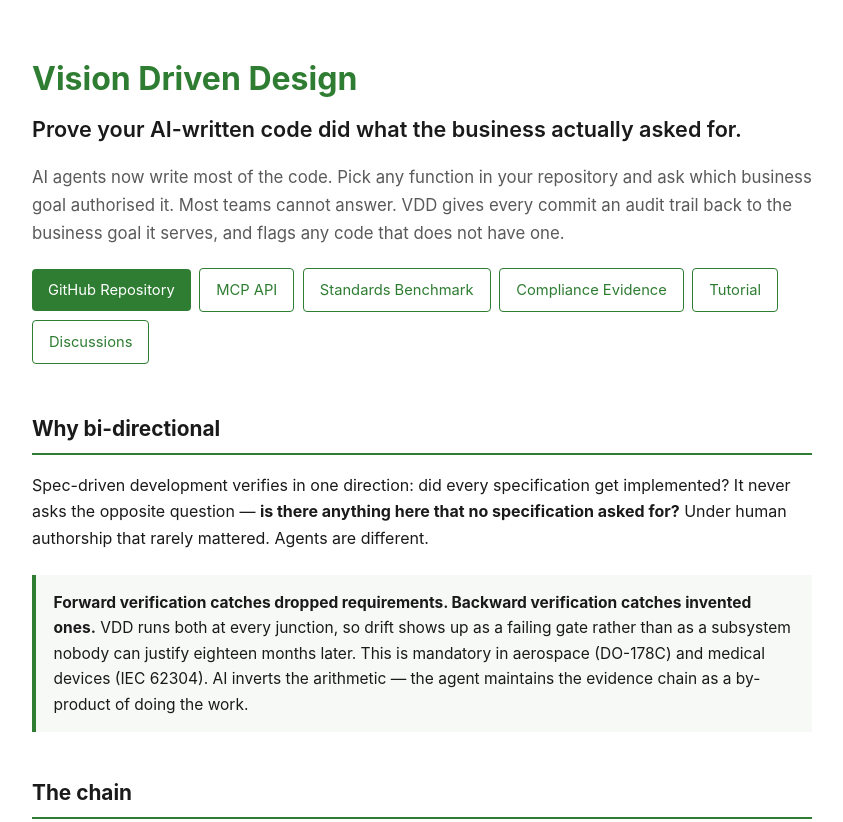
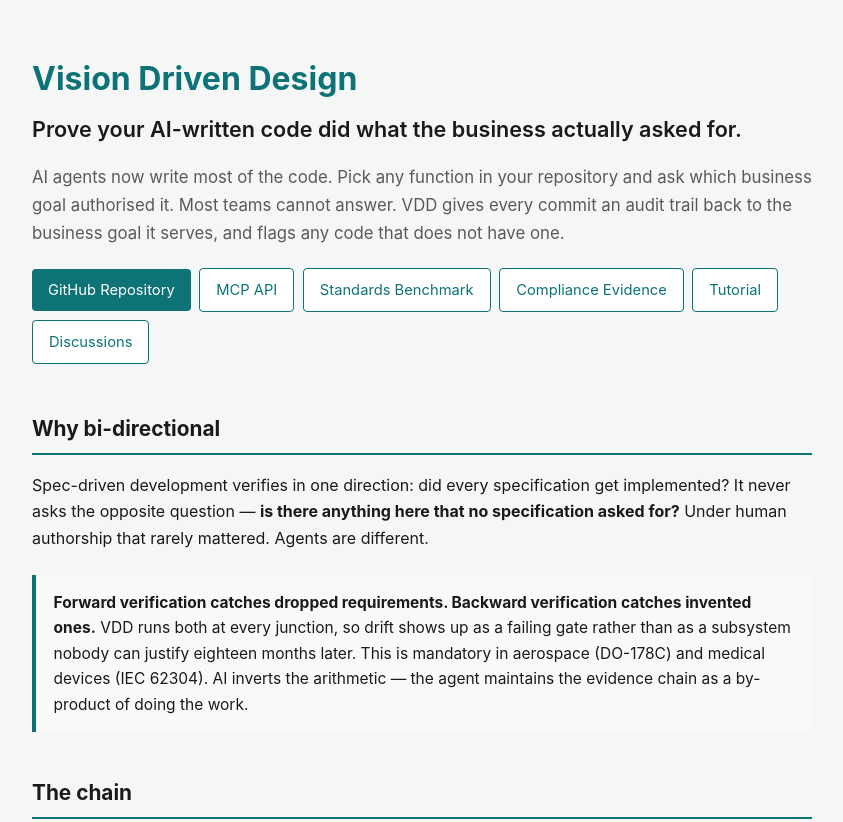
Before and after one commit to simonplmak-cloud/vision-driven-design, a website: page index.html in a window 1280 px wide. Shown: the top 822 px of the page, without its empty margins (218-1061 px from the left). Drawn offline with Linux system fonts and the light colour scheme.

Commit message:
style: unify color theme — green → teal (#0d7377) across all surfaces
- index.html: green vars → teal (#0d7377) matching simonmak.com and api/sse
- README.md: badge colors green → teal
- api/sse.js already uses teal theme

```diff
--- a/index.html
+++ b/index.html
@@ -12,24 +12,24 @@
 <meta property="og:url" content="https://vdd.simonmak.com">
 <meta property="og:image" content="https://raw.githubusercontent.com/simonplmak-cloud/vision-driven-design/main/docs/social-preview.svg">
 <style>
-  :root { --green:#2E7D32; --green-dark:#1B5E20; --ink:#1a1a1a; --muted:#5a5a5a; --line:#e2e2e2; --bg-soft:#f7f9f7; }
+  :root { --teal:#0d7377; --teal-dark:#095a5e; --ink:#1a1a1a; --muted:#5a5a5a; --line:#e0e0e0; --bg-soft:#f8faf9; }
   * { box-sizing: border-box; }
-  body { font-family: -apple-system, BlinkMacSystemFont, 'Segoe UI', Roboto, sans-serif; max-width: 820px; margin: 0 auto; padding: 2rem 1.25rem 4rem; line-height: 1.65; color: var(--ink); }
-  h1 { color: var(--green); font-size: 2rem; margin-bottom: 0.25rem; }
-  h2 { margin-top: 2.75rem; padding-bottom: 0.4rem; border-bottom: 2px solid var(--green); font-size: 1.3rem; }
+  body { font-family: -apple-system, BlinkMacSystemFont, 'Segoe UI', Roboto, 'Helvetica Neue', Arial, sans-serif; max-width: 820px; margin: 0 auto; padding: 2rem 1.25rem 4rem; line-height: 1.65; color: var(--ink); background: #f5f7f6; }
+  h1 { color: var(--teal); font-size: 2rem; margin-bottom: 0.25rem; }
+  h2 { margin-top: 2.75rem; padding-bottom: 0.4rem; border-bottom: 2px solid var(--teal); font-size: 1.3rem; }
   .tagline { font-size: 1.35rem; font-weight: 600; color: var(--ink); margin: 0.5rem 0 1.25rem; line-height: 1.4; }
   .lede { font-size: 1.05rem; color: var(--muted); }
   table { border-collapse: collapse; width: 100%; margin: 1rem 0; font-size: 0.95rem; }
   th, td { border: 1px solid var(--line); padding: 0.55rem 0.75rem; text-align: left; vertical-align: top; }
-  th { background: var(--green); color: #fff; font-weight: 600; }
+  th { background: var(--teal); color: #fff; font-weight: 600; }
   tbody tr:nth-child(even) { background: var(--bg-soft); }
-  .btn { display: inline-block; padding: 0.55rem 1rem; background: var(--green); color: #fff; text-decoration: none; border-radius: 4px; margin: 0.25rem 0.25rem 0.25rem 0; font-size: 0.92rem; }
-  .btn:hover { background: var(--green-dark); }
-  .btn.secondary { background: #fff; color: var(--green); border: 1px solid var(--green); }
+  .btn { display: inline-block; padding: 0.55rem 1rem; background: var(--teal); color: #fff; text-decoration: none; border-radius: 4px; margin: 0.25rem 0.25rem 0.25rem 0; font-size: 0.92rem; }
+  .btn:hover { background: var(--teal-dark); }
+  .btn.secondary { background: #fff; color: var(--teal); border: 1px solid var(--teal); }
   .btn.secondary:hover { background: var(--bg-soft); }
   pre { background: #f5f5f5; padding: 1rem; border-radius: 4px; font-size: 0.88rem; line-height: 1.5; white-space: pre-wrap; overflow-wrap: anywhere; }
-  a { color: var(--green); }
-  .callout { background: var(--bg-soft); border-left: 4px solid var(--green); padding: 0.9rem 1.1rem; margin: 1.5rem 0; font-size: 0.97rem; }
+  a { color: var(--teal); }
+  .callout { background: var(--bg-soft); border-left: 4px solid var(--teal); padding: 0.9rem 1.1rem; margin: 1.5rem 0; font-size: 0.97rem; }
   .callout.warn { border-left-color: #B36B00; background: #fdf8f0; }
   .chain { font-family: ui-monospace, SFMono-Regular, Menlo, Consolas, monospace; font-size: 0.82rem; background: #f5f5f5; padding: 0.85rem; border-radius: 4px; overflow-x: auto; white-space: nowrap; }
   footer { margin-top: 3rem; padding-top: 1.25rem; border-top: 1px solid var(--line); font-size: 0.85rem; color: #888; }
```
Also changed, not shown: README.md.
